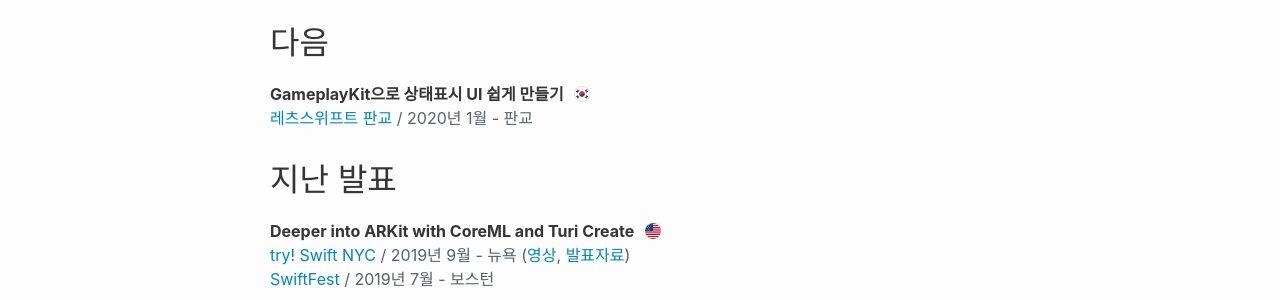
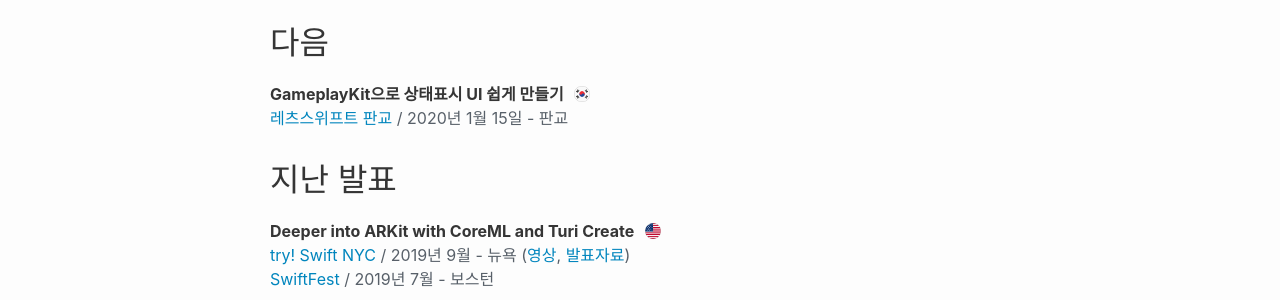
Before and after one commit to nsoojin/nsoojin.github.io, a Jekyll site: the page built from speaking/speaking-kr.md, in a window 1280 px wide. Shown: the part 131-431 px from the top of the page. Built offline with Jekyll 4.4.1, drawn with Linux system fonts in a browser that asks for light colours.

Commit message:
레츠스위프트 판교 날짜

```diff
--- a/speaking/speaking-kr.md
+++ b/speaking/speaking-kr.md
@@ -18,7 +18,7 @@
 <strong class="talk-title">GameplayKit으로 상태표시 UI 쉽게 만들기</strong>
 <img style="margin-left: 6px; margin-bottom: 3px" src="/assets/language-icons/kr.png" width="16"/>
 <br>
-[레츠스위프트 판교](https://festa.io/events/803) / 2020년 1월 - 판교
+[레츠스위프트 판교](https://festa.io/events/803) / 2020년 1월 15일 - 판교
 
 # 지난 발표
 
```
Also changed, not shown: speaking/index.md (+1 -1 lines).
